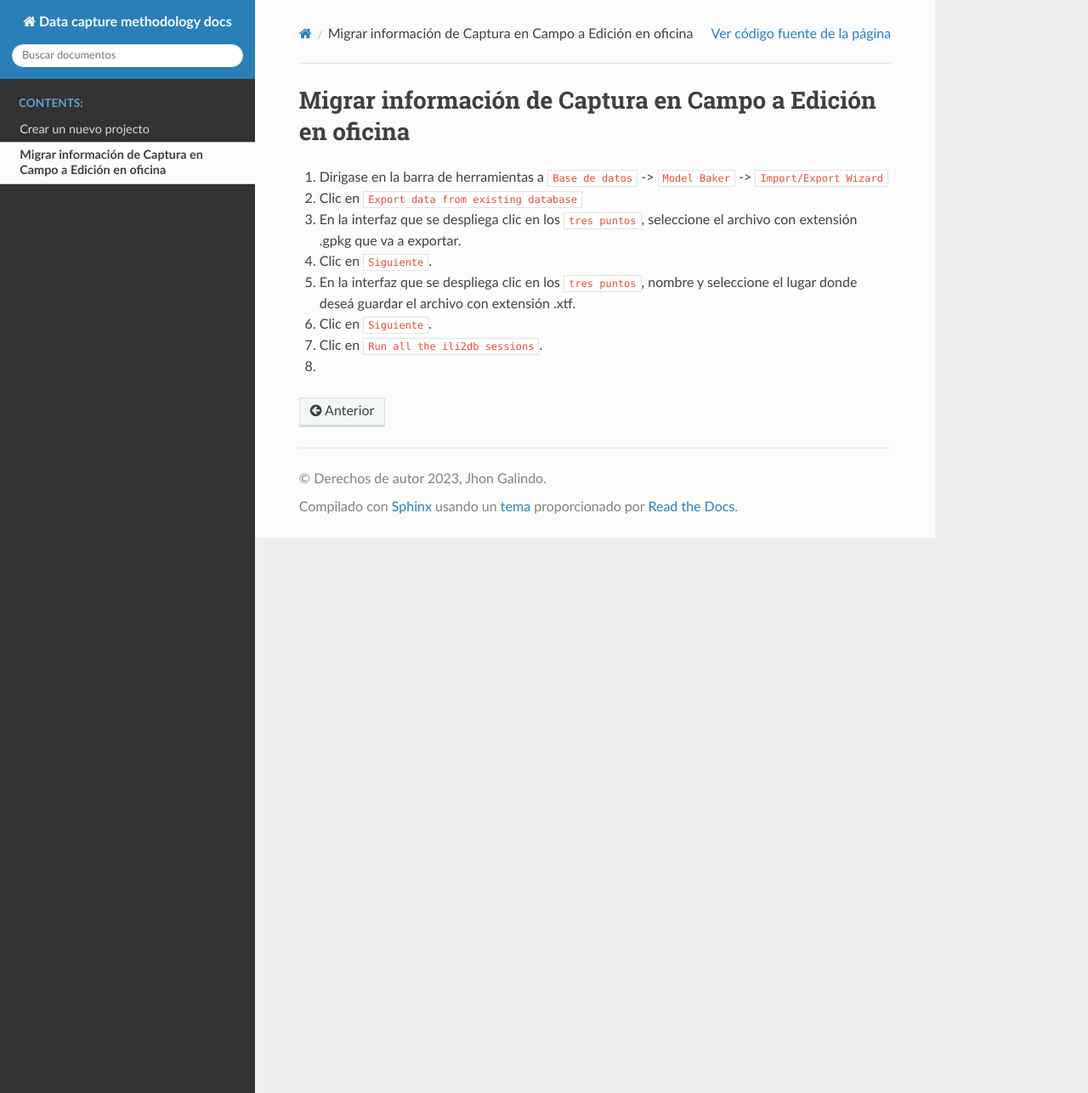
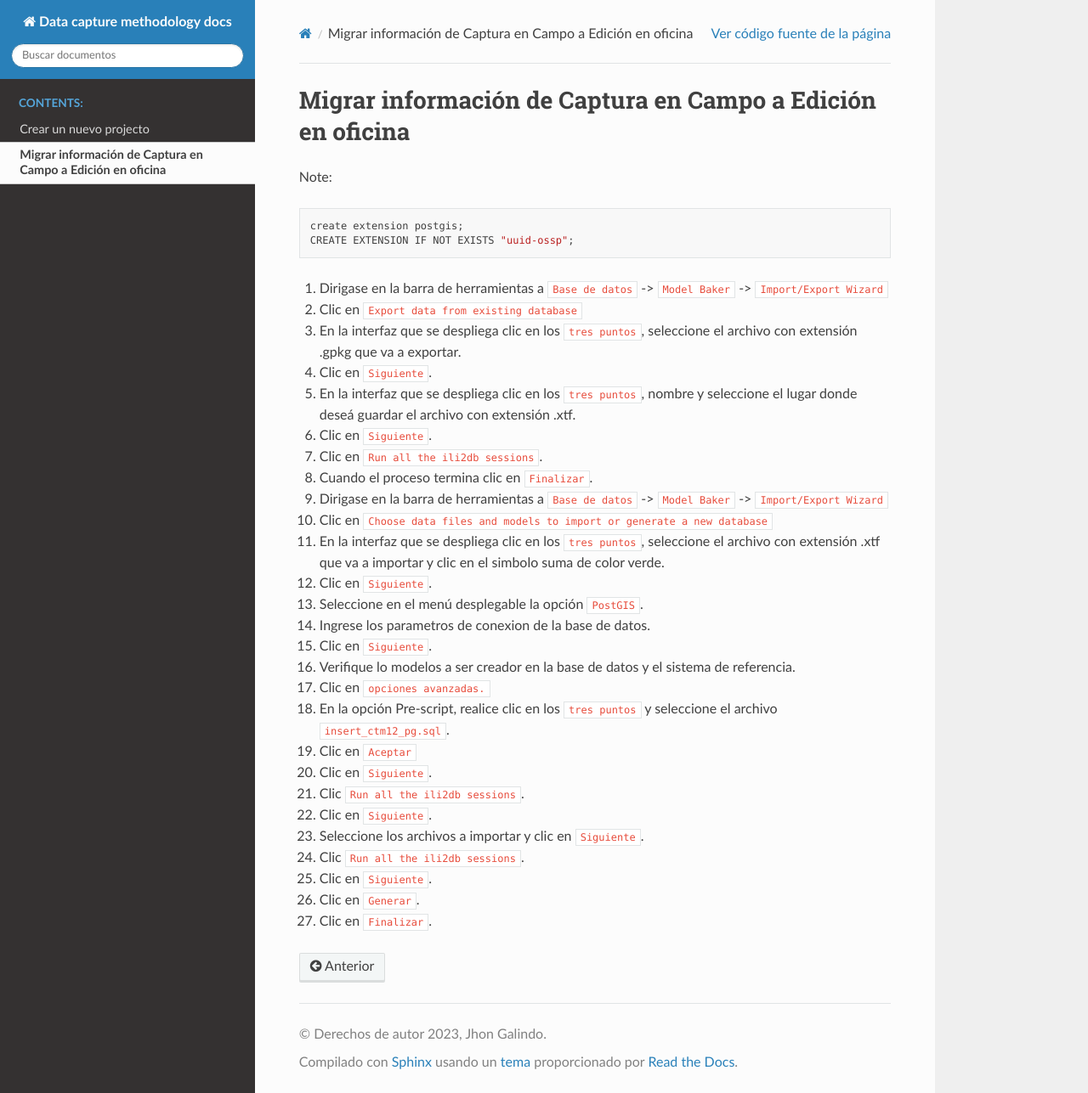
Before and after one commit to jhonalex06/data_capture_methodology_docs, a Sphinx documentation site: the page built from source/migration_to_db.md, in a window 1280 px wide and 1287 px high. Shown: the whole window at 85% size. Built offline with Sphinx 7.4.7 and the Read the Docs theme 2.0.0, drawn with Linux system fonts in a browser that asks for light colours.

Commit message:
Finish structure Documentation migration to db

````diff
--- a/source/migration_to_db.md
+++ b/source/migration_to_db.md
@@ -1,4 +1,11 @@
 # Migrar información de Captura en Campo a Edición en oficina
+
+Note:
+
+```
+create extension postgis;
+CREATE EXTENSION IF NOT EXISTS "uuid-ossp";
+```
 
 1. Dirigase en la barra de herramientas a `Base de datos` -> `Model Baker` -> `Import/Export Wizard`
 2. Clic en `Export data from existing database`
@@ -7,4 +14,23 @@
 5. En la interfaz que se despliega clic en los `tres puntos`, nombre y seleccione el lugar donde deseá guardar el archivo con extensión .xtf.
 6. Clic en `Siguiente`.
 7. Clic en `Run all the ili2db sessions`.
-8.
+8. Cuando el proceso termina clic en `Finalizar`.
+9. Dirigase en la barra de herramientas a `Base de datos` -> `Model Baker` -> `Import/Export Wizard`
+10. Clic en `Choose data files and models to import or generate a new database`
+11. En la interfaz que se despliega clic en los `tres puntos`, seleccione el archivo con extensión .xtf que va a importar y clic en el simbolo suma de color verde.
+12. Clic en `Siguiente`.
+13. Seleccione en el menú desplegable la opción `PostGIS`.
+14. Ingrese los parametros de conexion de la base de datos.
+15. Clic en `Siguiente`.
+16. Verifique lo modelos a ser creador en la base de datos y el sistema de referencia.
+17. Clic en `opciones avanzadas.`
+18. En la opción Pre-script, realice clic en los `tres puntos` y seleccione el archivo `insert_ctm12_pg.sql`.
+19. Clic en `Aceptar`
+17. Clic en `Siguiente`.
+18. Clic `Run all the ili2db sessions`.
+19. Clic en `Siguiente`.
+20. Seleccione los archivos a importar y clic en `Siguiente`.
+21. Clic `Run all the ili2db sessions`.
+22. Clic en `Siguiente`.
+23. Clic en `Generar`.
+24. Clic en `Finalizar`.
````
